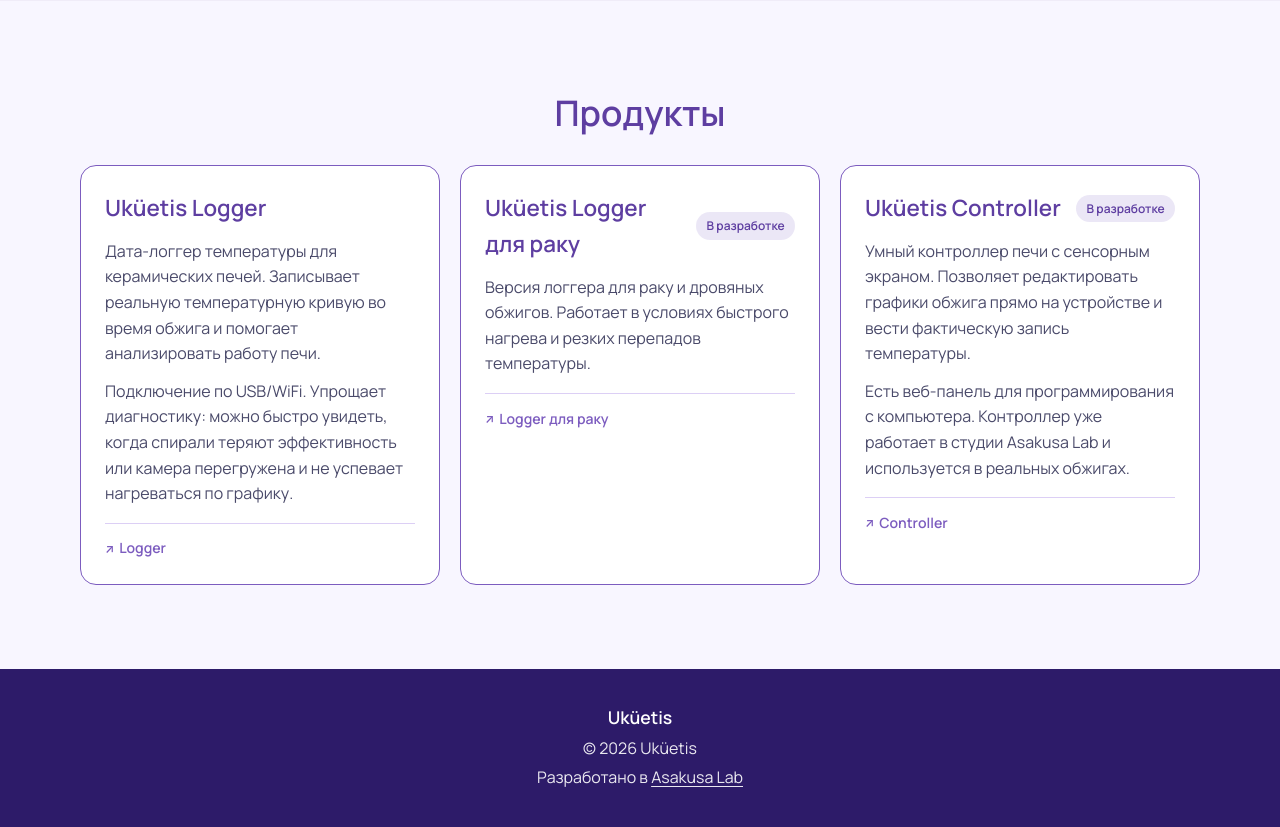
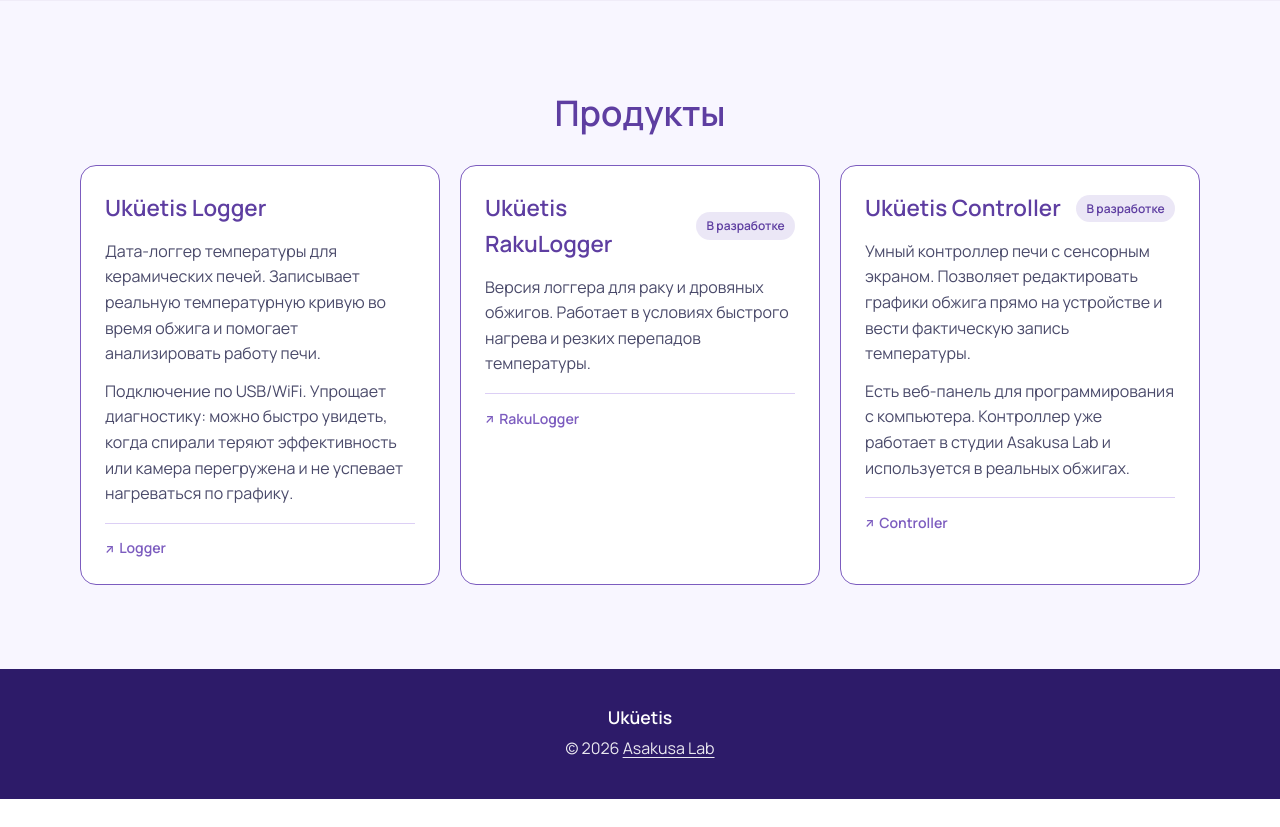
Before and after one commit to vvzvlad/ukuetis_site, a Flask app: page / in a window 1280 px wide. Shown: the part 1247-2074 px from the top of the page. After the commit the page ends 2046 px from the top, so only its background shows below. Run offline with Flask 3, Linux system fonts and the light colour scheme.

Commit message:
style(ui): refine product names and footer branding
Update the footer to combine the copyright line with the Asakusa Lab link and remove the extra “Uküetis” text. Rename the Raku logger product and its documentation link for clearer branding, and delete an unnecessary HTML comment.

```diff
--- a/templates/base.html
+++ b/templates/base.html
@@ -17,8 +17,7 @@
     <footer>
         <div class="footer-content">
             <h3>Uküetis</h3>
-            <p>© 2026 Uküetis</p>
-            <p>Разработано в <a href="https://asakusa-lab.cc/" target="_blank" rel="noopener noreferrer">Asakusa Lab</a></p>
+            <p>© 2026 <a href="https://asakusa-lab.cc/" target="_blank" rel="noopener noreferrer">Asakusa Lab</a></p>
         </div>
     </footer>
 {% block scripts %}{% endblock %}
--- a/templates/index.html
+++ b/templates/index.html
@@ -52,7 +52,7 @@
         <div class="products-grid">
             <article class="product-card">
                 <div class="product-head">
-                    <h3>Uküetis Logger</h3><!-- Product name: Logger -->
+                    <h3>Uküetis Logger</h3>
                 </div>
                 <p>
                     Дата-логгер температуры для керамических печей. Записывает реальную температурную кривую
@@ -69,7 +69,7 @@
 
             <article class="product-card">
                 <div class="product-head">
-                    <h3>Uküetis Logger для раку</h3>
+                    <h3>Uküetis RakuLogger</h3>
                     <span class="badge badge-primary">В разработке</span>
                 </div>
                 <p>
@@ -77,7 +77,7 @@
                     и резких перепадов температуры.
                 </p>
                 <div class="product-links">
-                    <a href="https://docs.ukuetis.com/share/rvi69g8wbi/p/logger-dlya-raku-qKELnWrv3n" target="_blank" rel="noopener noreferrer" class="product-doc-link">Logger для раку</a>
+                    <a href="https://docs.ukuetis.com/share/rvi69g8wbi/p/logger-dlya-raku-qKELnWrv3n" target="_blank" rel="noopener noreferrer" class="product-doc-link">RakuLogger</a>
                 </div>
             </article>
 
```
